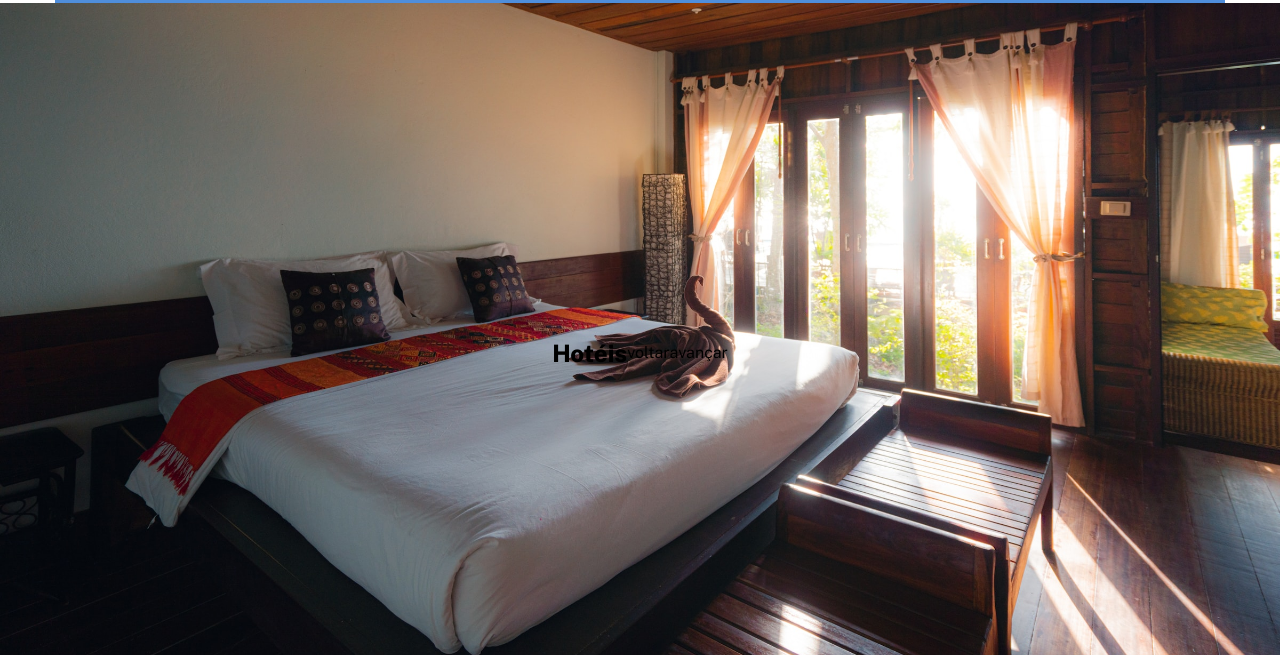
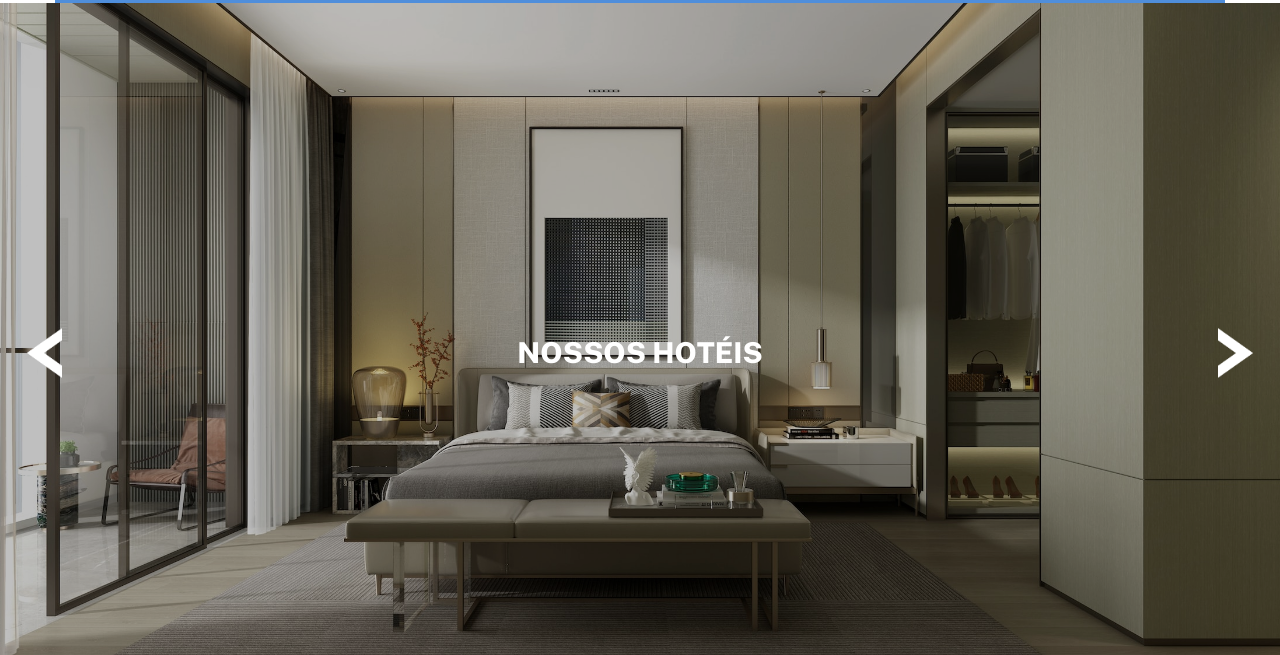
Before and after one commit to danilo-asantos/Wiley-farejador-de-hoteis, a plain HTML site: page index.html in a window 1280 px wide. Shown: the part 145-800 px from the top of the page. Drawn offline with nearby package versions, Linux system fonts and the light colour scheme.

Commit message:
Paineis feitos na parte do CSS.

```diff
--- a/index.html
+++ b/index.html
@@ -43,7 +43,7 @@
 
     <main class="conteudo-principal" id="hoteis">
         <section class="paineis">
-            <h1 class="titulo">Hotéis</h1>
+            <h1 class="titulo">Nossos Hotéis</h1>
 
             <div class="imagem-painel hotel1 mostrar"></div>
             <div class="imagem-painel hotel2"></div>
--- a/src/css/style.css
+++ b/src/css/style.css
@@ -119,6 +119,12 @@ html{
     position: relative;
 }
 
+.conteudo-principal .paineis .titulo{
+    color: white;
+    text-transform: uppercase;
+    font-size: calc(1em + 1vw);
+}
+
 .conteudo-principal .paineis .imagem-painel{
     background-repeat: no-repeat;
     background-size: cover;
@@ -127,8 +133,38 @@ html{
     height: 100%;
     position: absolute;
     z-index: -1;
+    filter: brightness(75%);
 }
 
 .conteudo-principal .paineis .hotel1{
+    background-image: url(../img/hotel-roberto-nickson.jpg);
+}
+
+.conteudo-principal .paineis .hotel2{
     background-image: url(../img/hotel-sasha-kaunas.jpg);
 }
+
+.conteudo-principal .paineis .hotel3{
+    background-image: url(../img/hotel-iwood.jpg);
+}
+
+.conteudo-principal .paineis .seta{
+    width: 50px;
+    height: 50px;
+    background-image: url(../img/seta.png);
+    background-position: center;
+    background-repeat: no-repeat;
+    background-size: contain;
+    position: absolute;
+    text-indent: 100%;
+    overflow: hidden;
+}
+
+.conteudo-principal .paineis .btn-voltar{
+    left: 20px;
+    rotate: 180deg;
+}
+
+.conteudo-principal .paineis .btn-avancar{
+    right: 20px;
+}
```
Also changed, not shown: src/img/hotel-de-praia.png (deleted), src/img/hotel-iwood.jpg (added), src/img/hotel-roberto-nickson.jpg (added).
